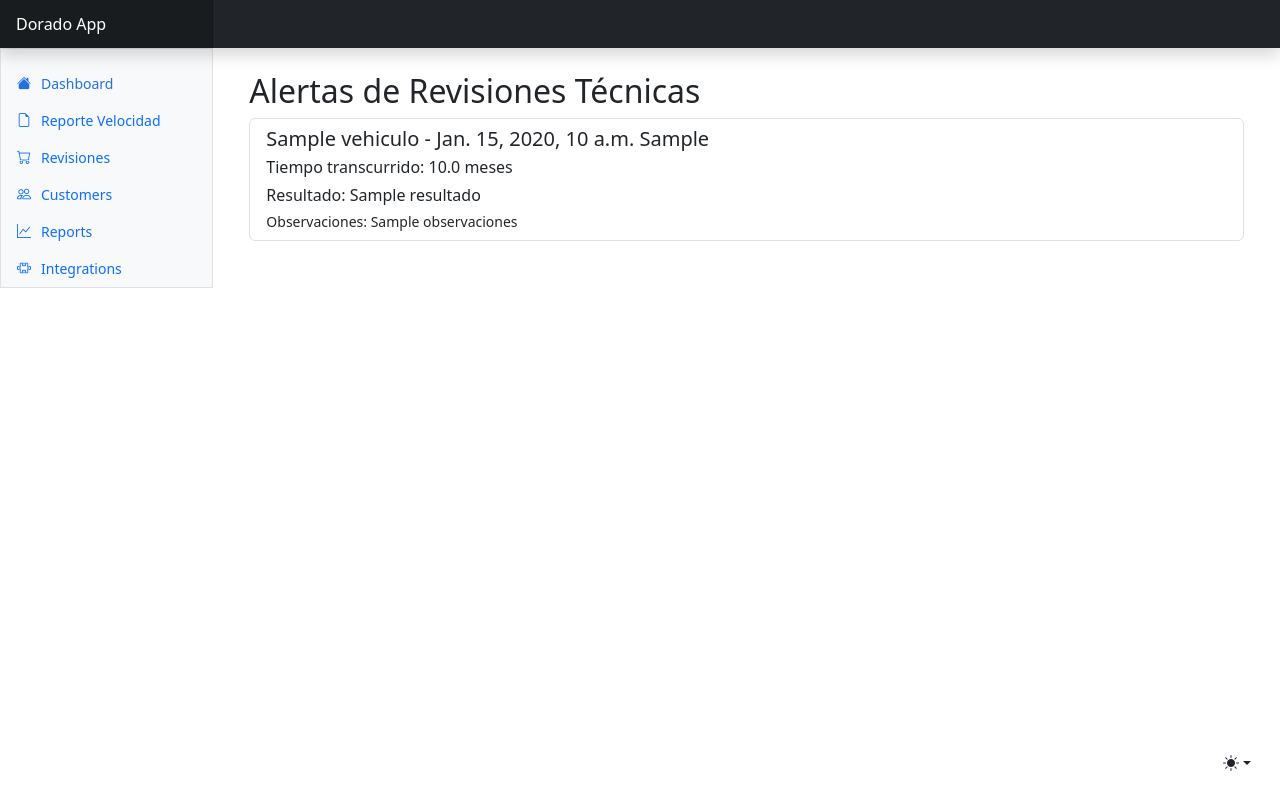
After one commit to pacifi/vehicle, a Django app: template applica/templates/vehicle/alerta_revision.html in a window 1280 px wide. The commit adds this page. Run offline with Django 3.2, Linux system fonts and the light colour scheme; the template is opened without the code that fills it: most values are stand-ins (such as "Sample title", 1, 10 or a date in 2020); some libraries are stand-ins or nearby versions.

Commit message:
revisiones

```diff
--- a/applica/sites.py
+++ b/applica/sites.py
@@ -2,7 +2,7 @@ from django.contrib import admin
 from django.urls import path
 from unfold.sites import UnfoldAdminSite
 
-from applica.views import dashboard
+from applica.views import DashboardTemplateView
 
 
 class CustomAdminSite(UnfoldAdminSite):
@@ -13,7 +13,7 @@ class CustomAdminSite(UnfoldAdminSite):
     def get_urls(self):
         urls = super().get_urls()
         custom_urls = [
-            path('mi-vista/', self.admin_view(dashboard), name='dashboard'),
+            path('mi-vista/', self.admin_view(DashboardTemplateView.as_view()), name='dashboard'),
         ]
         return custom_urls + urls
 
--- /dev/null
+++ b/applica/templates/vehicle/alerta_revision.html
@@ -0,0 +1,26 @@
+{% extends 'layout/base.html' %}
+
+{% block content %}
+    <h2>Alertas de Revisiones Técnicas</h2>
+
+    {% if alertas %}
+        <div class="list-group">
+
+            {% for alerta in alertas %}
+                <div class="list-group-item">
+                    <div class="{{ alerta.alerta_clase }}">
+                        <h5 class="mb-1">{{ alerta.revision.vehiculo }}
+                            - {{ alerta.revision.fecha_revision }} {{ alerta.alerta_clase }}</h5>
+                        <p class="mb-1">Tiempo transcurrido: {{ alerta.meses_transcurridos|floatformat:1 }} meses</p>
+                        <p class="mb-1">Resultado: {{ alerta.revision.resultado }}</p>
+                        {% if alerta.revision.observaciones %}
+                            <small>Observaciones: {{ alerta.revision.observaciones }}</small>
+                        {% endif %}
+                    </div>
+                </div>
+            {% endfor %}
+        </div>
+    {% else %}
+        <p>No hay revisiones técnicas pendientes o alertas activas.</p>
+    {% endif %}
+{% endblock %}
--- a/templates/layout/aside.html
+++ b/templates/layout/aside.html
@@ -25,9 +25,9 @@
                     </a>
                 </li>
                 <li class="nav-item">
-                    <a class="nav-link d-flex align-items-center gap-2" href="#">
+                    <a class="nav-link d-flex align-items-center gap-2" href="{% url 'app:reporte_alerta_revision' %}">
                         <i class="bi bi-cart"></i>
-                        Products
+                        Revisiones
                     </a>
                 </li>
                 <li class="nav-item">
--- a/vehiculo/urls.py
+++ b/vehiculo/urls.py
@@ -18,7 +18,7 @@ from django.contrib import admin
 from django.urls import path, include
 
 from applica.sites import custom_admin_site
-from applica.views import dashboard, reporte_velocidad
+from applica.views import DashboardTemplateView
 
 urlpatterns = [
     # path('admin/', admin.site.urls),
@@ -26,7 +26,7 @@ urlpatterns = [
 
     # path("select2/", include("django_select2.urls")),
 
-    path('', dashboard, name='dashboard'),
+    path('', DashboardTemplateView.as_view(), name='dashboard'),
 
     path('app/', include('applica.urls', namespace='app')),
 ]
```
Also changed, not shown: applica/templates/vehicle/reporte_velocidad.html (+12 -9 lines), applica/urls.py (+4 -4 lines), applica/views.py (+46 -6 lines).
